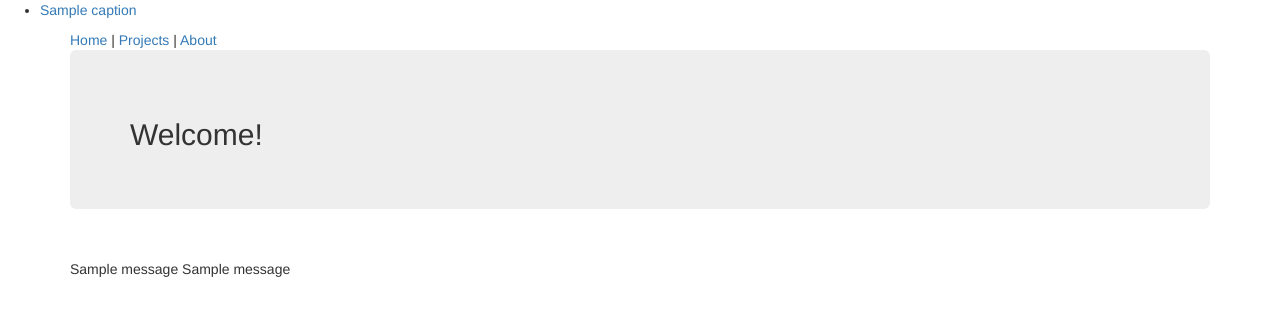
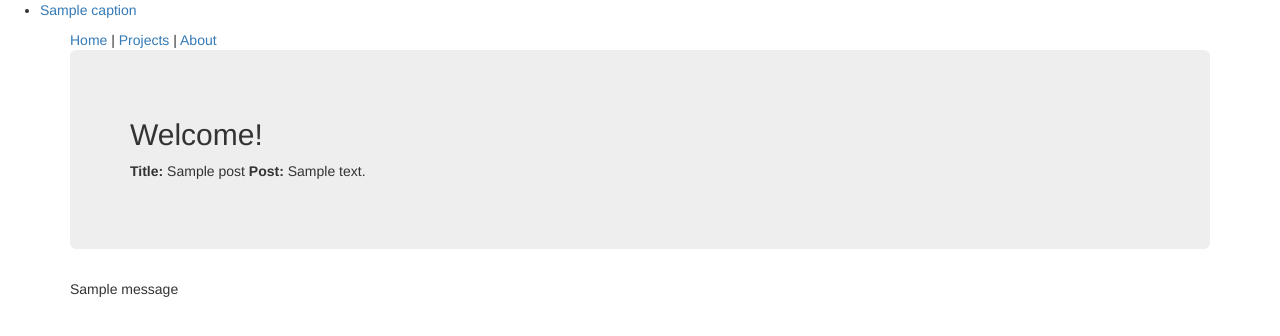
Before and after one commit to Bracketeer/RucaConsulting-old, a Flask app: template templates/admin.html in a window 1280 px wide. Shown: the top 336 px of the page. Run offline with Flask 2, Linux system fonts and the light colour scheme; the template is opened without the code that fills it: most values are stand-ins (such as "Sample title", 1, 10 or a date in 2020); one stand-in notice (Sample message) is shown; some libraries are stand-ins or nearby versions.

Commit message:
added some sql stuff for admin

```diff
--- a/app.py
+++ b/app.py
@@ -1,9 +1,11 @@
-from flask import Flask, render_template, redirect, url_for, request, session, flash
+from flask import Flask, render_template, redirect, url_for, request, session, flash, g
 from functools import wraps
+import sqlite3
 
 app = Flask(__name__)
 
 app.secret_key = "security flaw"
+app.database = "sample.db"
 
 def login_required(f):
     @wraps(f)
@@ -22,7 +24,11 @@
 @app.route('/admin')
 @login_required
 def admin():
-    return render_template('admin.html')
+    g.db = connect_db()
+    cur = g.db.execute('select * from posts')
+    posts = [dict(title=row[0], description=row[1]) for row in cur.fetchall()]
+    g.db.close()
+    return render_template('admin.html', posts=posts)
 
 @app.route('/projects')
 def projects():
@@ -51,5 +57,7 @@
     flash('You were just logged out!')
     return redirect(url_for('login'))
 
+def connect_db():
+    return sqlite3.connect(app.database)
 if __name__ == '__main__':
     app.run(debug=True)
--- a/sql.py
+++ b/sql.py
@@ -1,7 +1,7 @@
 import sqlite3
 with sqlite3.connect("sample.db") as connection:
     c = connection.cursor()
-    c.execute("""DROP TABLE posts""")
-    c.execute("""CREATE TABLE posts(title TEXT, description, TEXT)""")
+    c.execute("DROP TABLE posts")
+    c.execute("CREATE TABLE posts(title TEXT, description TEXT)")
     c.execute('INSERT INTO posts VALUES("Well", "I\'m good")')
     c.execute('INSERT INTO posts VALUES("Good", "I\'m well")')
--- a/templates/admin.html
+++ b/templates/admin.html
@@ -2,12 +2,8 @@
 {% block content %}
       <div class="jumbotron">
       <h2>Welcome!</h2>
+      {% for post in posts %}
+        <strong>Title:</strong> {{ post.title }} <strong>Post:</strong> {{ post.description }} <br><br>
+      {% endfor %}
       </div>
-      <br>
-      {% if error %}
-        <p class="error"><strong>Error:</strong> {{ error }}</p>
-      {% endif %}
-      {% for message in get_flashed_messages() %}
-        {{message}}
-      {% endfor %}
 {% endblock %}
```
Also changed, not shown: README.md, sample.db.
